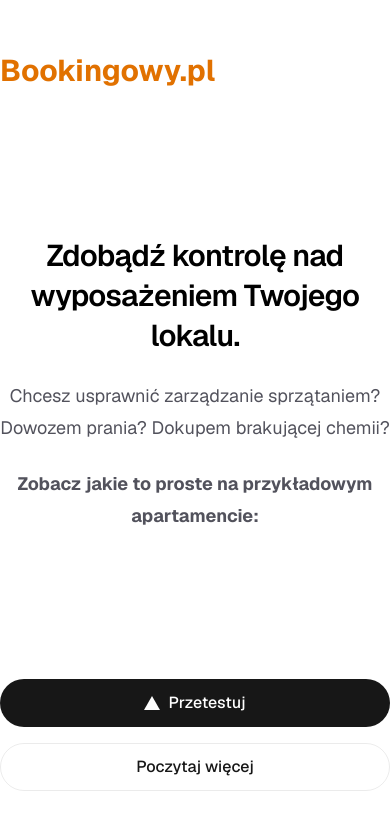
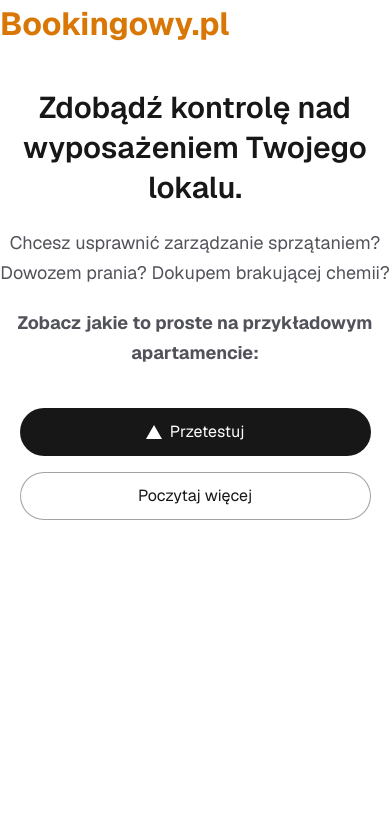
Before and after one commit to rafalkesik/bookingowy, a Next.js app: page / in a window 390 px wide. Shown: the top 830 px of the page. Built offline with nearby package versions, Linux system fonts and the light colour scheme.

Commit message:
Add responsive design for whole app

```diff
--- a/src/app/calendar/page.tsx
+++ b/src/app/calendar/page.tsx
@@ -14,8 +14,8 @@ export default async function CalendarPage() {
   console.log("Załadowano eventów: ", rbcEvents.length);
 
   return (
-    <div className="grey-background">
-      <main className="flex flex-1 w-full max-w-5xl flex-col items-center gap-10 pt-15 pb-32 px-16 bg-white sm:items-start">
+    <div className="page-background">
+      <main className="main-calendar-class">
         <Link href="/" className="text-zinc-600">
           ← Powrót
         </Link>
--- a/src/app/globals.css
+++ b/src/app/globals.css
@@ -29,7 +29,7 @@ ul {
   padding-left: 20px;
 }
 
-.grey-background {
+.page-background {
   display: flex;
   flex-direction: column;
   flex: 1;
@@ -42,22 +42,142 @@ ul {
   display: flex;
   flex: 1;
   width: 100%;
-  /* max-width: 64rem; */
   max-width: 81rem;
   flex-direction: column;
   gap: 2.5rem;
-  padding: 60 64 128;
+  padding: 60 40 128;
   background-color: white;
 
-  @media (min-width: 640px) {
-    align-items: start;
+  @media (min-width: 720px) {
+      gap: 60px;
+  }
+}
+
+.main-calendar-class {
+  display: flex;
+  flex: 1;
+  width: 100%;
+  max-width: 64rem;
+  flex-direction: column;
+  gap: 2.5rem;
+  padding: 60 52 128;
+  background-color: white;
+
+  @media (max-width: 450px) {
+    padding: 60 15 128;
+  }
+}
+
+.calendar-container {
+  height: 520px;
+  width: 100%;
+
+  @media (max-width: 770px) {
+    height: 600px;
+  }
+}
+
+.landing-page-container {
+  display: flex;
+  flex-direction: column;
+  gap: 40px;
+  align-items: start;
+  max-width: none;
+  margin: 0 20px;
+
+  @media (max-width: 720px) {
+    align-items: center;
+    max-width: 600px;
+    gap: 20px;
+    margin: 0;
   }
 }
 
 .hero-text {
-  align-self: center;
+  max-width: none;
+  font-size: 30px;
+  font-weight: 600;
+  line-height: 40px;
+  text-align: start;
+
+  @media (max-width: 720px) {
+    text-align: center;
+    max-width: 512px;
+  }
+}
+
+.paragraph {
+  color: rgb(82 82 91);
+  font-size: 18px;
+  text-align: start;
+  line-height: 30px;
+
+  @media (max-width: 720px) {
+    text-align: center;
+  }
+}
+
+.logo-class {
   font-size: xx-large;
-  font-weight: 700;
+  font-weight: bold;
+  color: rgb(217 119 6);
+  margin: 0 0 15 20;
+}
+
+.action-buttons {
+  display: flex;
+  flex-direction: row;
+  justify-content: start;
+  align-items: center;
+  gap: 16px;
+  margin: 0 20px;
+
+  @media (max-width: 720px) {
+    flex-direction: column;
+    justify-content: center;
+    margin: 0;
+  }
+}
+
+.main-button {
+  display: flex;
+  height: 48px;
+  width: 200;
+  align-items: center;
+  justify-content: center;
+  gap: 8px;
+  border-radius: calc(infinity * 1px);
+  background-color: var(--foreground);
+  color: var(--background);
+
+  @media (max-width: 720px) {
+    width: 90%;
+  }
+}
+
+.main-button:hover {
+  background-color: #383838;
+}
+
+.secondary-button {
+  display: flex;
+  height: 48px;
+  width: 200px;
+  align-items: center;
+  justify-content: center;
+  gap: 8px;
+  border-radius: calc(infinity * 1px);
+  background-color: var(--background);
+  color: var(--foreground);
+  border: 1px solid rgba(100, 100, 100, 0.6);
+
+  @media (max-width: 720px) {
+    width: 90%;
+  }
+}
+
+.secondary-button:hover {
+  background-color: rgba(0, 0, 0, 0.05);
 }
 
 /* react-big-calendar styling changes: */
@@ -75,3 +195,15 @@ ul {
   .rbc-event-content {
     font-size: 0.8rem;
   }
+
+  @media (max-width: 450px) {
+    .rbc-toolbar {
+      font-size: 13px;
+    }
+  }
+
+  @media (max-width: 1000px) {
+    .calendar-container {
+      width: 700px;
+    }
+  }
--- a/src/app/page.tsx
+++ b/src/app/page.tsx
@@ -5,25 +5,25 @@ import Link from "next/link";
 
 export default function Home() {
   return (
-    <div className="grey-background">
-      <main className="main-class justify-around">
-        <span className="text-3xl font-bold text-amber-600">
+    <div className="page-background">
+      <main className="main-class">
+        <span className="logo-class">
           Bookingowy.pl
         </span>
-        <div className="flex flex-col items-center gap-6 text-center sm:items-start sm:text-left">
-          <h1 className="max-w-lg text-3xl font-semibold leading-10 tracking-tight text-black">
+        <div className="landing-page-container">
+          <h1 className="hero-text">
             Zdobądź kontrolę nad wyposażeniem Twojego lokalu.
           </h1>
-          <p className="max-w-md text-lg leading-8 text-zinc-600">
+          <p className="paragraph">
             Chcesz usprawnić zarządzanie sprzątaniem? Dowozem prania? Dokupem brakującej chemii?
           </p>
-          <p className="font-bold max-w-lg text-lg leading-8 text-zinc-600">
+          <p className="paragraph font-bold">
             Zobacz jakie to proste na przykładowym apartamencie:
           </p>
         </div>
-        <div className="flex flex-col gap-4 text-base font-medium sm:flex-row">
+        <div className="action-buttons">
           <Link
-            className="flex h-12 w-full items-center justify-center gap-2 rounded-full bg-foreground px-5 text-background transition-colors hover:bg-[#383838] md:w-[158px]"
+            className="main-button"
             href="/calendar"
           >
             <Image
@@ -36,7 +36,7 @@ export default function Home() {
             Przetestuj
           </Link>
           <Link
-            className="flex h-12 w-full items-center justify-center rounded-full border border-solid border-black/8 px-5 transition-colors hover:border-transparent hover:bg-black/4 md:w-40"
+            className="secondary-button"
             href="/roadmap"
           >
             Poczytaj więcej
--- a/src/app/roadmap/page.tsx
+++ b/src/app/roadmap/page.tsx
@@ -9,7 +9,7 @@ export default async function RoadmapPage({ searchParams }: SearchParamProps) {
   const params = await searchParams;
 
   return (
-    <div className="grey-background">
+    <div className="page-background">
       <main className="main-class">
         <Link href="/" className="text-zinc-600">
           ← Powrót
--- a/src/components/myCalendar.tsx
+++ b/src/components/myCalendar.tsx
@@ -19,7 +19,7 @@ export const MyCalendar = ({ events }: { events: RbcReservation[]}) => {
   const onView = useCallback((newView: View) => setView(newView), []);
 
   return (
-    <div className="h-130 w-full">
+    <div className="calendar-container">
       <Calendar
         localizer={localizer}
         events={events}
```
Also changed, not shown: src/components/Roadmap/Roadmap.module.css (+33 -12 lines).
